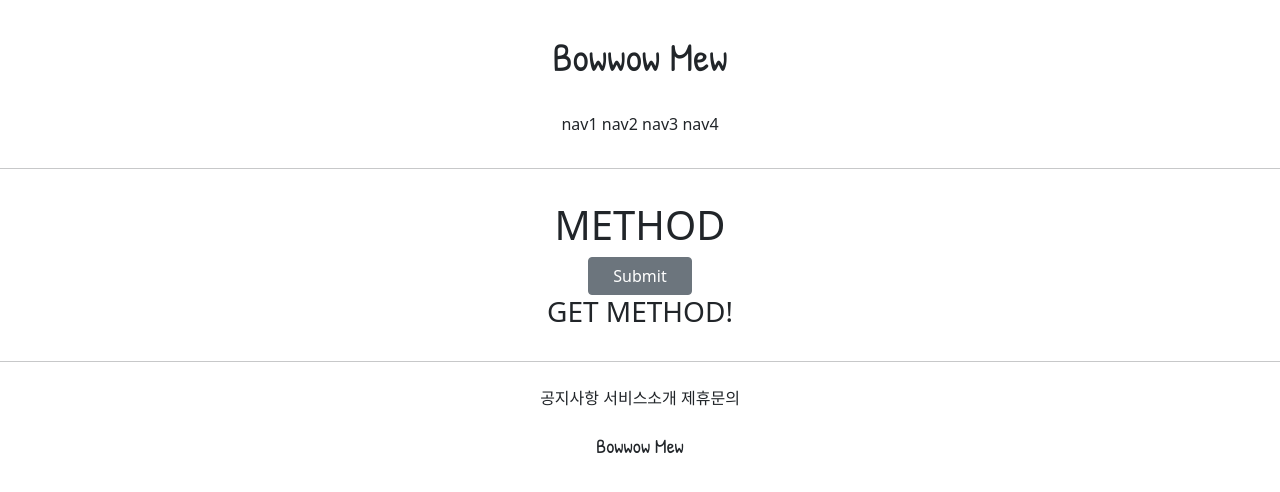
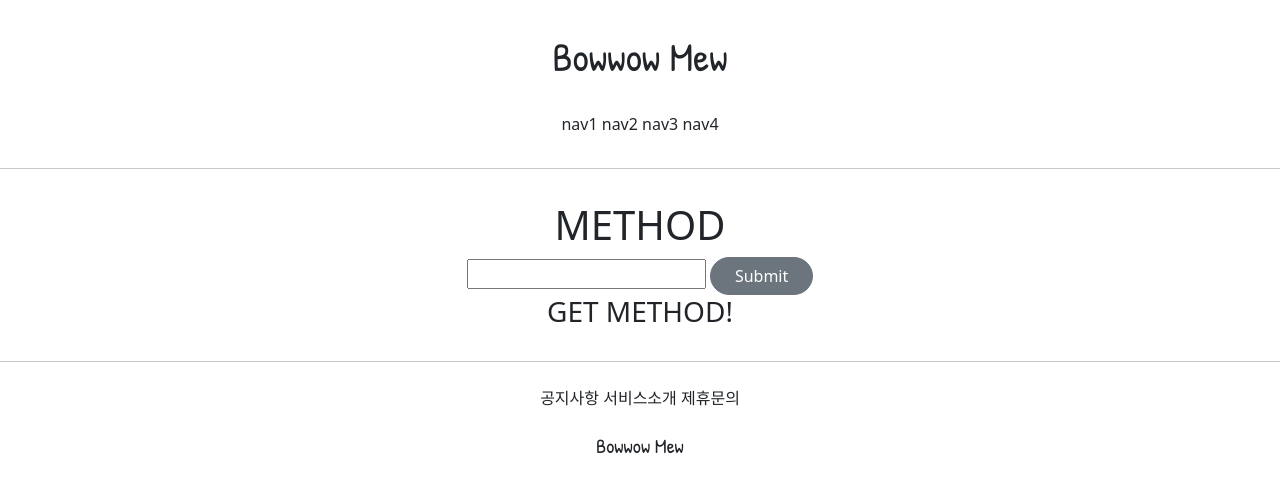
Before and after one commit to rmmmmmmmmm/WebApplication_Myself, a Django app: page /accounts/hello_world/ in a window 1280 px wide. Shown: the top 492 px of the page. Run offline with Django 3.2, Linux system fonts and the light colour scheme; parts of the project's set-up code (start-up, migrations or seed data) failed here and were passed over.

Commit message:
2021.07.12. WebApplication_Myself Commit 1

```diff
--- a/accountapp/templates/accountapp/hello_world.html
+++ b/accountapp/templates/accountapp/hello_world.html
@@ -6,7 +6,8 @@
         <h1>METHOD</h1>
         <form action="/accounts/hello_world/" method="post">
             {% csrf_token %}
-            <input type="submit" class="btn btn-secondary rounded_pill px-4">
+            <input type="text" name="input_text">
+            <input type="submit" class="btn btn-secondary rounded-pill px-4">
         </form>
 
         <h3>{{ text }}</h3>
--- a/accountapp/views.py
+++ b/accountapp/views.py
@@ -5,9 +5,12 @@ from django.shortcuts import render
 
 
 def hello_world(request) :
+
+    temp = request.POST.get('input_text')
+
     if request.method == "POST":
         return render(request,'accountapp/hello_world.html',
-                      context={'text':'POST METHOD!'})
+                      context={'text': temp})
     else:
         return render(request, 'accountapp/hello_world.html',
                       context={'text':'GET METHOD!'})
```
